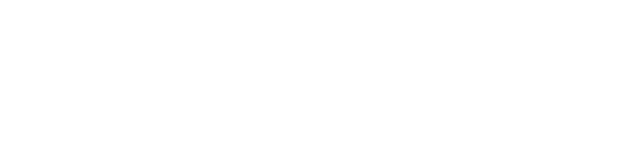
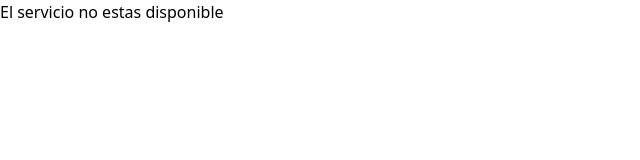
Before and after one commit to SanderBedoya/quantha, a plain HTML site: page index.html in a window 1280 px wide. Shown: the whole page, without its empty margins (0-640 px from the left). Drawn offline with Linux system fonts and the light colour scheme.

Commit message:
Update root div content to display error message

```diff
--- a/index.html
+++ b/index.html
@@ -10,6 +10,6 @@
 </style>
 </head>
   <body>
-    <div id="root"></div>
+    <div id="root">El servicio no estas disponible</div>
   </body>
 </html>
```
